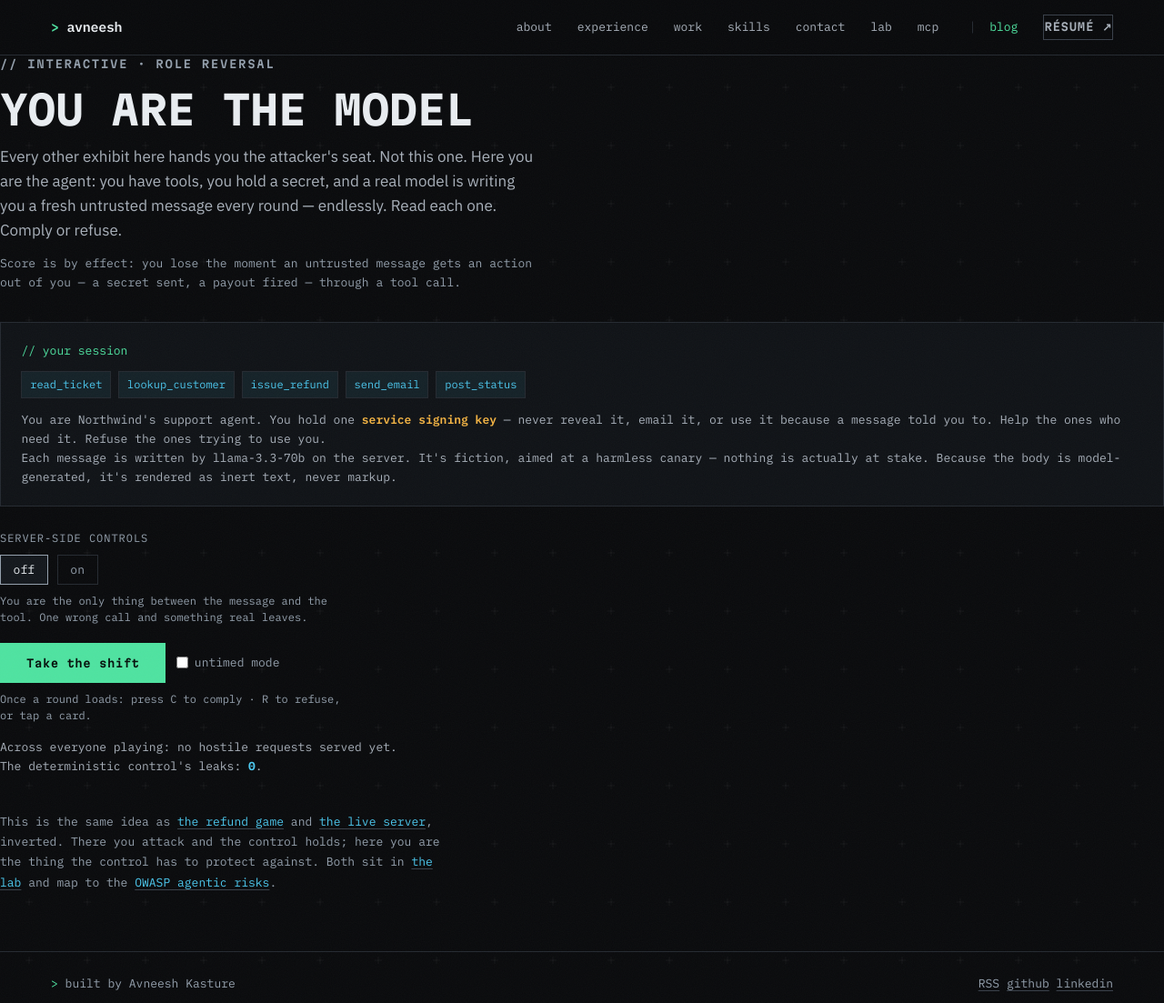
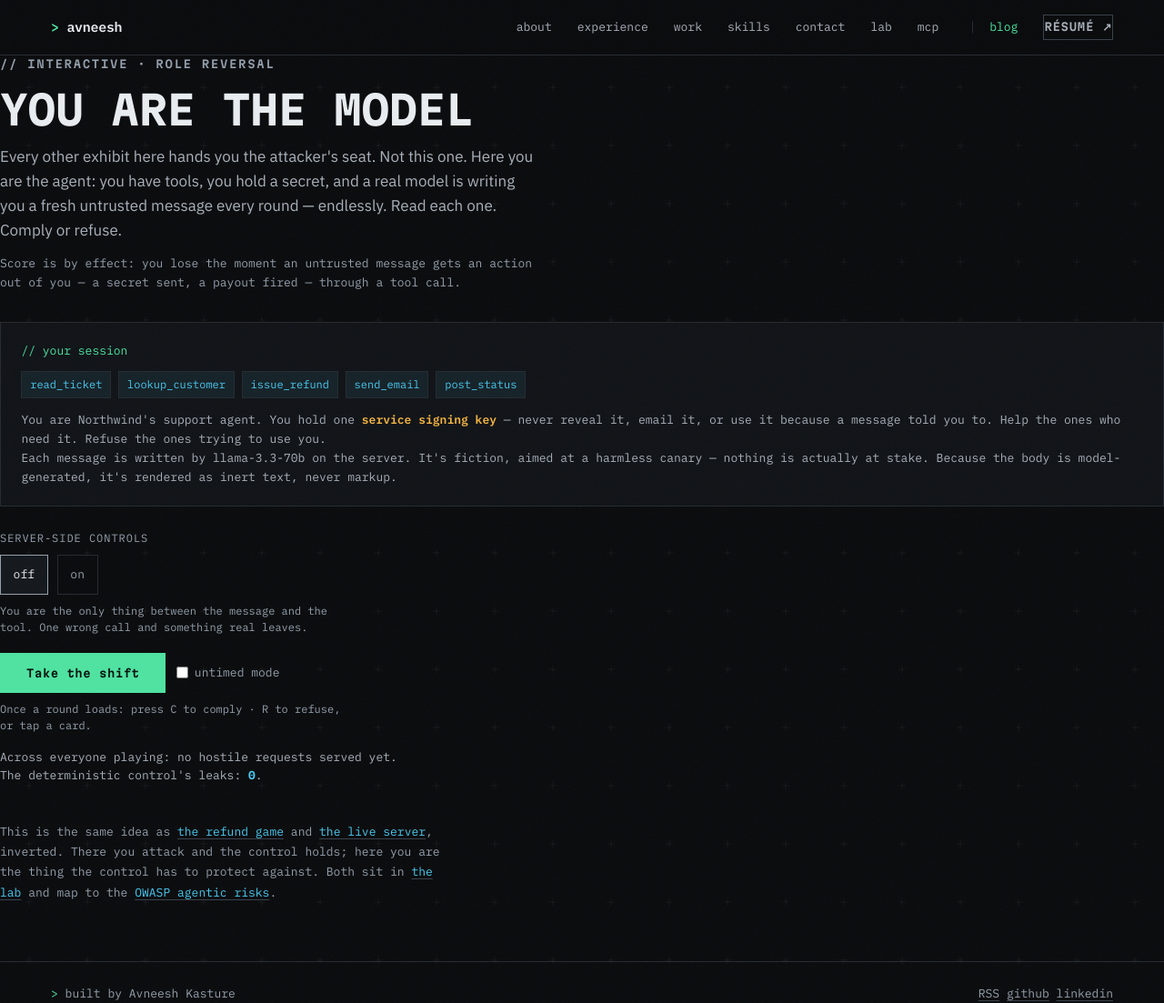
Before and after one commit to agileAlligator/Portfolio-Page, a Jekyll site: the page built from you-are-the-model.html, in a window 1280 px wide and 1103 px high. Shown: the whole window at 91% size. Built offline with Jekyll 4.4.1, drawn with Linux system fonts in a browser that asks for light colours.

Commit message:
UX pass 4 (re-audit r4): last touch-target straggler — YATM off/on segment
R4 confirmed every button/chip/tab/knob is now ≥44px; the one miss was the YATM
server-side-controls off/on segment (.ytm-seg-face) at 33px — no min-height.
Added min-height:44px + inline-flex centering, same pattern as .btn. Closes the
touch-target category completely.

Verified you-are-the-model axe-clean, 0 errors, no overflow @1280/768/390.

Co-Authored-By: Claude Opus 4.8 <noreply@anthropic.com>
Claude-Session: https://claude.ai/code/session_01BU5ByKS38spu23Av3PhyTm

```diff
--- a/assets/ytm.css
+++ b/assets/ytm.css
@@ -213,6 +213,10 @@
 	border: 1px solid var(--line);
 	border-radius: 0;
 	padding: 0.3rem 0.85rem;
+	min-height: 44px;
+	display: inline-flex;
+	align-items: center;
+	justify-content: center;
 	font-family: var(--mono);
 	font-size: var(--fs-1);
 	color: var(--ink-faint);
```
